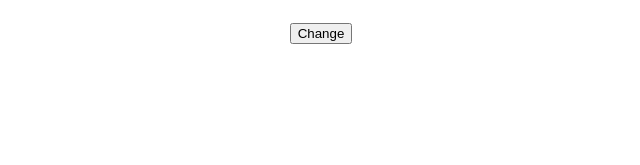
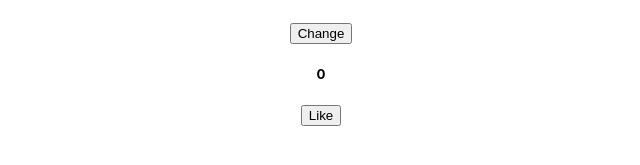
Before and after one commit to sammyyaws/react-tutorials, a React (Create React App) app: page / in a window 1280 px wide. Shown: the part 303-468 px from the top of the page, without its empty margins (319-959 px from the left). Built offline with nearby package versions, Linux system fonts and the light colour scheme.

Commit message:
understood how setState Works

```diff
--- a/src/App.js
+++ b/src/App.js
@@ -3,7 +3,7 @@ import './App.css';
 import ChangeColor from './changeColor.js';
 import  Greet from './greet.js';
 import Welcome from './welcome.js';
-
+import Counter from './Counter.js'
 function App() {
   return (
     <div className="App">
@@ -12,6 +12,7 @@ function App() {
     <Greet greet="Good Evening"/>
   <Welcome name="Billion"/>
   <ChangeColor/>
+  <Counter/>
 
 
 
--- a/src/Counter.js
+++ b/src/Counter.js
@@ -6,13 +6,19 @@ constructor(){
   this.state={
     Count:0,
   }
+};
+increaseLike(){
+this.setState({
+Count:this.state.Count +1
+},)
 }
 
 
   render() {
     return (
       <div>
-
+        <h5>{this.state.Count}</h5>
+        <button onClick={() =>{this.increaseLike()}}>Like</button>
       </div>
     )
   }
```
